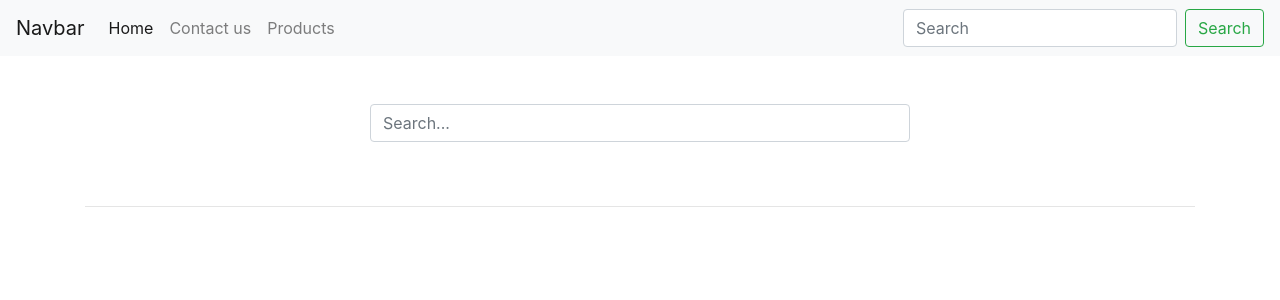
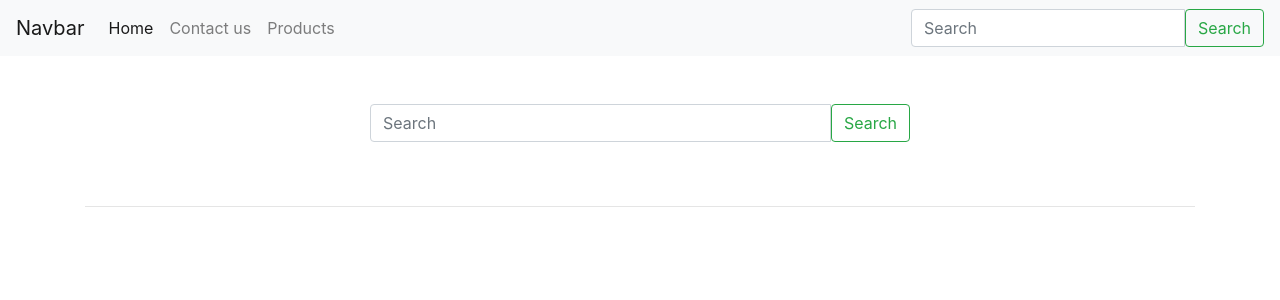
Before and after one commit to Ngahu/Django-E-commerce, a Django app: page /search/ in a window 1280 px wide. Shown: the top 300 px of the page. Run offline with Django 3.2, Linux system fonts and the light colour scheme; data that the repository does not hold is empty; some libraries are stand-ins or nearby versions.

Commit message:
Creating of a reusable form component.This form will be used for search purposes

```diff
--- a/products/templates/base/navbar.html
+++ b/products/templates/base/navbar.html
@@ -17,9 +17,6 @@
         <a class="nav-link" href="#">Products</a>
       </li>
     </ul>
-    <form class="form-inline my-2 my-lg-0">
-      <input class="form-control mr-sm-2" type="search" placeholder="Search" aria-label="Search">
-      <button class="btn btn-outline-success my-2 my-sm-0" type="submit">Search</button>
-    </form>
+    {% include 'search/snippets/search-form.html' %}
   </div>
 </nav>
--- /dev/null
+++ b/search/templates/search/snippets/search-form.html
@@ -0,0 +1,8 @@
+<form action='{% url "search:product_search"%}' class="form my-2 my-lg-0">
+    <div class='input-group'>
+      <input class="form-control" type="search" placeholder="Search" name='q' aria-label="Search" value='{{ request.GET.q}}'>
+      <span class='input-group-btn'>
+        <button class="btn btn-outline-success" type="submit">Search</button>
+      </span>
+      </div>
+    </form>
--- a/search/templates/search/view.html
+++ b/search/templates/search/view.html
@@ -15,8 +15,9 @@
                     {% else %}
 
                     <div class="col-12 col-md-6 mx-auto py-5">
+                            {% include 'search/snippets/search-form.html' %}
 
-                        <input class="form-control" type="text" placeholder="Search...">
+                        {% comment %} <input class="form-control" type="text" placeholder="Search..."> {% endcomment %}
                     </div>
 
                     <div class="col-12">
--- a/search/views.py
+++ b/search/views.py
@@ -23,5 +23,5 @@ class SearchProductView(ListView):
         if query is not None:
             return Product.objects.filter(title__icontains=query)
 
-        return Product.objects.all()
-        # return Product.objects.featured()
+        # return Product.objects.all()
+        return Product.objects.featured()
```
